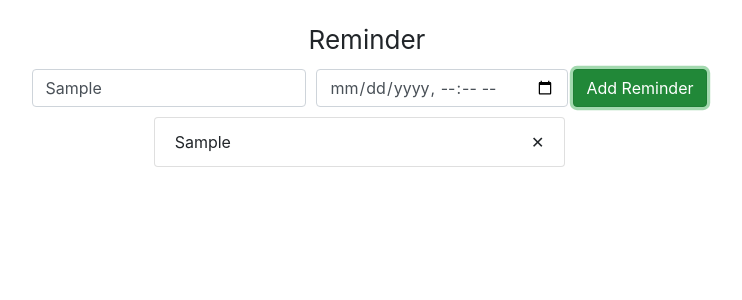
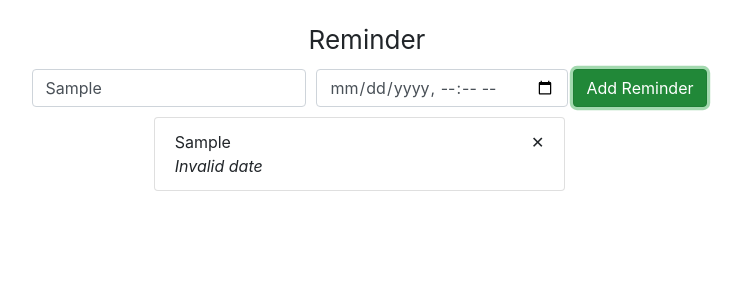
Before and after one commit to June17ang/lpr-reminder, a React (Create React App) app: page / in a window 1280 px wide. Both pictures are taken after typing "Sample" into the empty fields and a click on the button "Add Reminder". Shown: the top 300 px of the page, without its empty margins (273-1015 px from the left). Built offline with nearby package versions, Linux system fonts and the light colour scheme.

Commit message:
Add due date and moment to reminder

```diff
--- a/package.json
+++ b/package.json
@@ -6,6 +6,7 @@
     "@testing-library/jest-dom": "^4.2.4",
     "@testing-library/react": "^9.3.2",
     "@testing-library/user-event": "^7.1.2",
+    "moment": "^2.27.0",
     "react": "^16.13.1",
     "react-dom": "^16.13.1",
     "react-redux": "^7.2.1",
--- a/src/components/App.jsx
+++ b/src/components/App.jsx
@@ -1,6 +1,7 @@
 import React, { Component } from "react";
 import { connect } from "react-redux";
 import { addReminder, deleteReminder } from "../actions";
+import moment from "moment";
 
 class App extends Component {
   constructor(props) {
@@ -27,7 +28,12 @@
         {reminders.map((reminder) => {
           return (
             <li key={reminder.id} className="list-group-item">
-              <div className="list-item">{reminder.text}</div>
+              <div className="list-item">
+                <div>{reminder.text}</div>
+                <div>
+                  <em>{moment(new Date(reminder.dueDate)).fromNow()}</em>
+                </div>
+              </div>
               <div
                 className="list-item delete-btn"
                 onClick={() => this.deleteReminder(reminder.id)}
```
Also changed, not shown: 1 other file (tests, documents, lock files or other folders).
